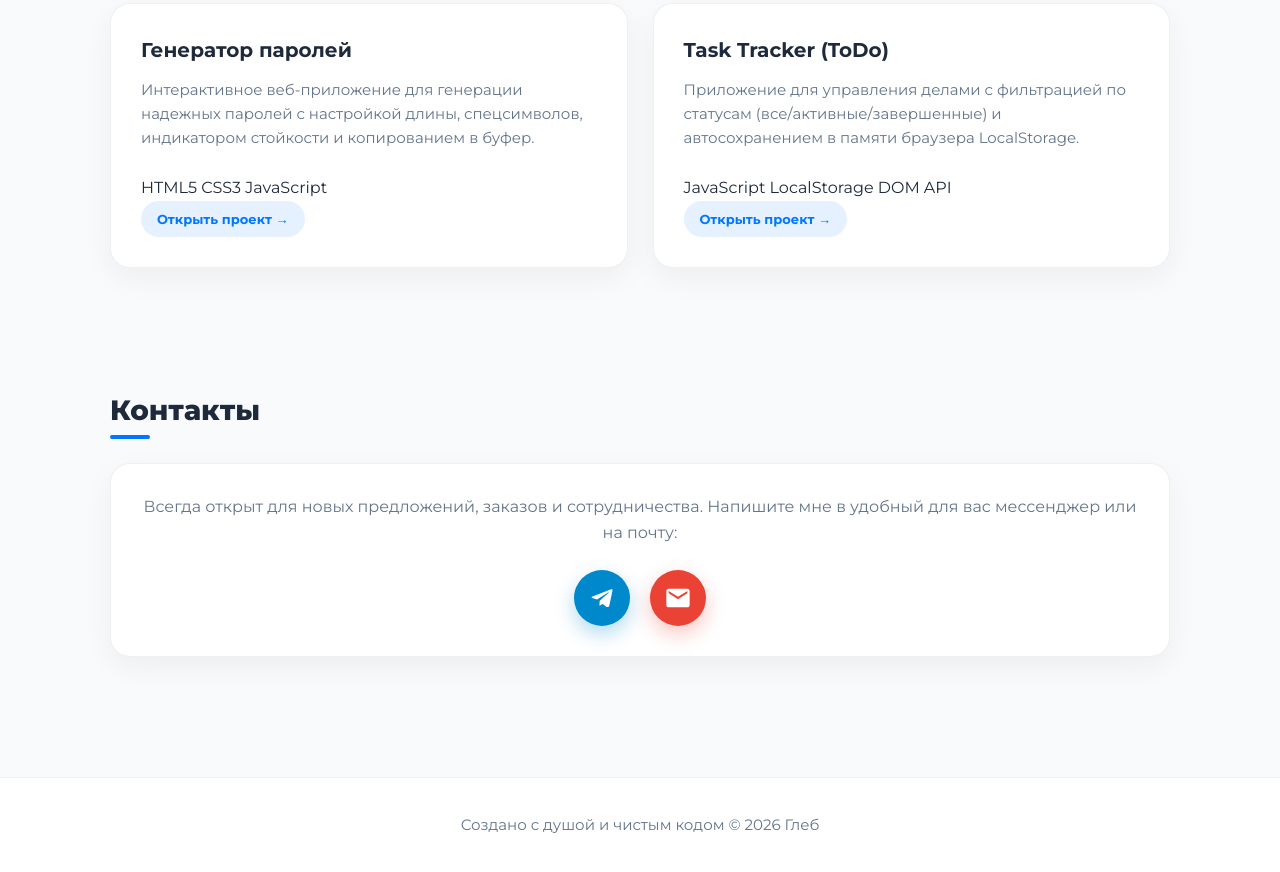
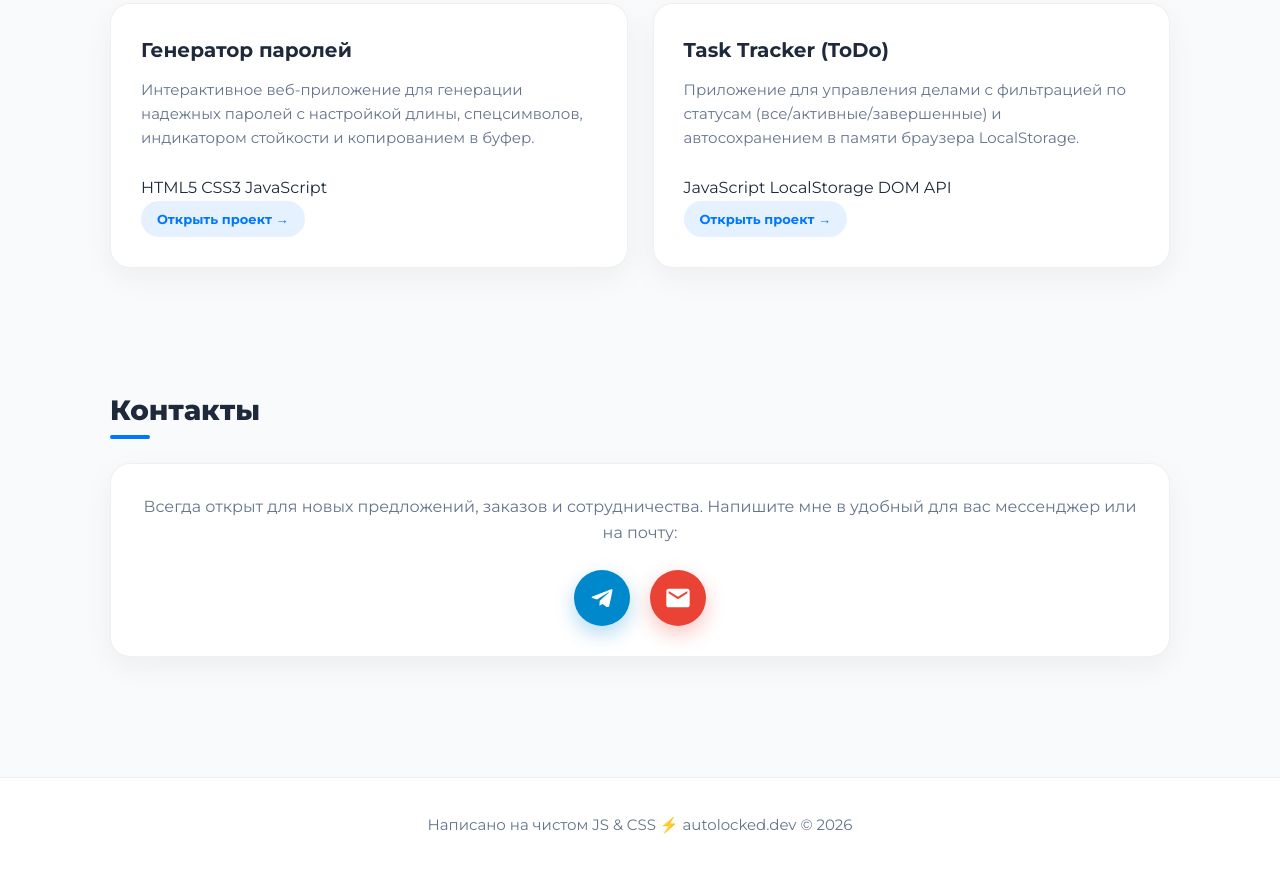
Before and after one commit to devautolocked/my-site, a plain HTML site: page index.html in a window 1280 px wide. Shown: the part 1696-2568 px from the top of the page. Drawn offline with Linux system fonts and the light colour scheme.

Commit message:
Add files via upload

```diff
--- a/index.html
+++ b/index.html
@@ -184,7 +184,7 @@
     <!-- Подвал -->
     <footer>
         <div class="container">
-            <p>Создано с душой и чистым кодом © 2026 Глеб</p>
+            <p>Написано на чистом JS & CSS ⚡ autolocked.dev © 2026</p>
         </div>
     </footer>
 
```
